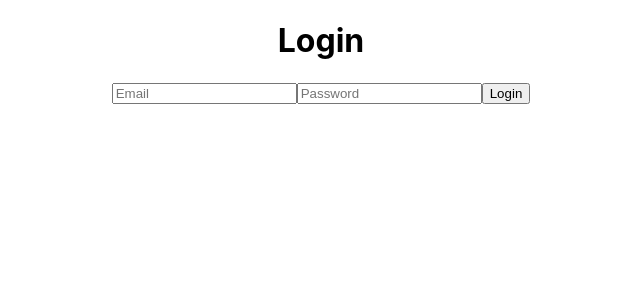
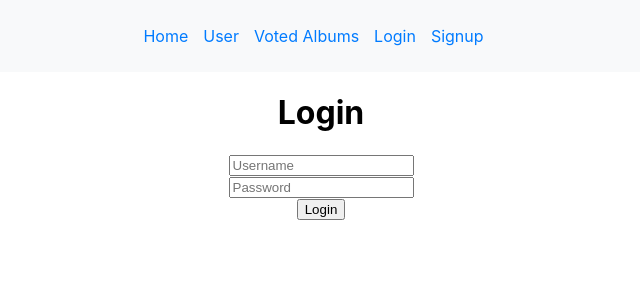
Before and after one commit to dtorrero/simpleaotyFront, a React (Create React App) app: page /login in a window 1280 px wide. Shown: the top 300 px of the page, without its empty margins (319-959 px from the left). Built offline with nearby package versions, Linux system fonts and the light colour scheme.

Commit message:
login page - storage token & username /errors and redirect. + Header base

```diff
--- a/src/App.js
+++ b/src/App.js
@@ -5,20 +5,22 @@ import UserPage from './pages/UserPage';
 import VotedAlbumsPage from './pages/VotedAlbumsPage';
 import LoginPage from './pages/LoginPage';
 import SignupPage from './pages/SignupPage';
-import NotFound from './pages/NotFound'; // Import the NotFound component
+import NotFound from './pages/NotFound';
+import Header from './components/Header';
 import './App.css';
 
 const App = () => {
   return (
     <Router>
       <div className="App">
+        <Header />
         <Routes>
           <Route path="/" element={<HomePage />} />
           <Route path="/user" element={<UserPage />} />
           <Route path="/voted-albums" element={<VotedAlbumsPage />} />
           <Route path="/login" element={<LoginPage />} />
           <Route path="/signup" element={<SignupPage />} />
-          <Route path="*" element={<NotFound />} /> {/* Catch-all route for 404 */}
+          <Route path="*" element={<NotFound />} />
         </Routes>
       </div>
     </Router>
--- /dev/null
+++ b/src/components/Header.css
@@ -0,0 +1,23 @@
+header {
+    background-color: #f8f9fa;
+    padding: 10px;
+  }
+
+  nav ul {
+    list-style-type: none;
+    padding: 0;
+  }
+
+  nav ul li {
+    display: inline;
+    margin-right: 15px;
+  }
+
+  nav ul li a {
+    text-decoration: none;
+    color: #007bff;
+  }
+
+  nav ul li a:hover {
+    text-decoration: underline;
+  }
--- /dev/null
+++ b/src/components/Header.js
@@ -0,0 +1,31 @@
+import React from 'react';
+import { Link } from 'react-router-dom';
+import './Header.css';
+
+const Header = () => {
+  return (
+    <header>
+      <nav>
+        <ul>
+          <li>
+            <Link to="/">Home</Link>
+          </li>
+          <li>
+            <Link to="/user">User</Link>
+          </li>
+          <li>
+            <Link to="/voted-albums">Voted Albums</Link>
+          </li>
+          <li>
+            <Link to="/login">Login</Link>
+          </li>
+          <li>
+            <Link to="/signup">Signup</Link>
+          </li>
+        </ul>
+      </nav>
+    </header>
+  );
+};
+
+export default Header;
--- a/src/pages/HomePage.js
+++ b/src/pages/HomePage.js
@@ -16,7 +16,7 @@ const HomePage = () => {
 
   return (
       <div>
-          <h1>Your Voted Albums</h1>
+          <h1>AOTY 2024 Rankings</h1>
           {votedAlbums.map(album => (
               <div key={album.id}>
                   <h1>{album.name}</h1>
--- a/src/pages/LoginPage.js
+++ b/src/pages/LoginPage.js
@@ -1,41 +1,52 @@
-// src/pages/LoginPage.js
 import React, { useState } from 'react';
 import axios from 'axios';
+import { useNavigate } from 'react-router-dom';
 
 const LoginPage = () => {
-  const [email, setEmail] = useState('');
+  const [username, setUsername] = useState('');
   const [password, setPassword] = useState('');
+  const [error, setError] = useState('');
+  const navigate = useNavigate();
 
   const handleLogin = async (e) => {
     e.preventDefault();
-    // Handle login logic
+    setError('');
     try {
-      await axios.post('/api/login', { email, password }); // Adjust the endpoint as needed
-      // Handle successful login (e.g., redirect or show a message)
+      const result = await axios.post('/login', { username, password });
+      localStorage.setItem('token', result.data.token);
+      localStorage.setItem('user', username);
+      navigate('/voted-albums');
     } catch (error) {
       console.error('Error during login:', error);
-      // Handle error (e.g., show an error message)
+      setError('Invalid username or password.');
     }
   };
 
   return (
     <div>
       <h1>Login</h1>
-      <form onSubmit={handleLogin}>
+      <form onSubmit={handleLogin} autoComplete="off">
+        <div>
           <input
-          type="email"
-          value={email}
-          onChange={(e) => setEmail(e.target.value)}
-          placeholder="Email"
+            type="text"
+            value={username}
+            onChange={(e) => setUsername(e.target.value)}
+            placeholder="Username"
             required
+            autoComplete="off"
           />
+        </div>
+        <div>
           <input
             type="password"
             value={password}
             onChange={(e) => setPassword(e.target.value)}
             placeholder="Password"
             required
+            autoComplete="off"
           />
+          {error && <p style={{ color: 'red', fontSize: '0.8em' }}>{error}</p>}
+        </div>
         <button type="submit">Login</button>
       </form>
     </div>
```
Lines whose indentation alone changed are shown as unchanged.
